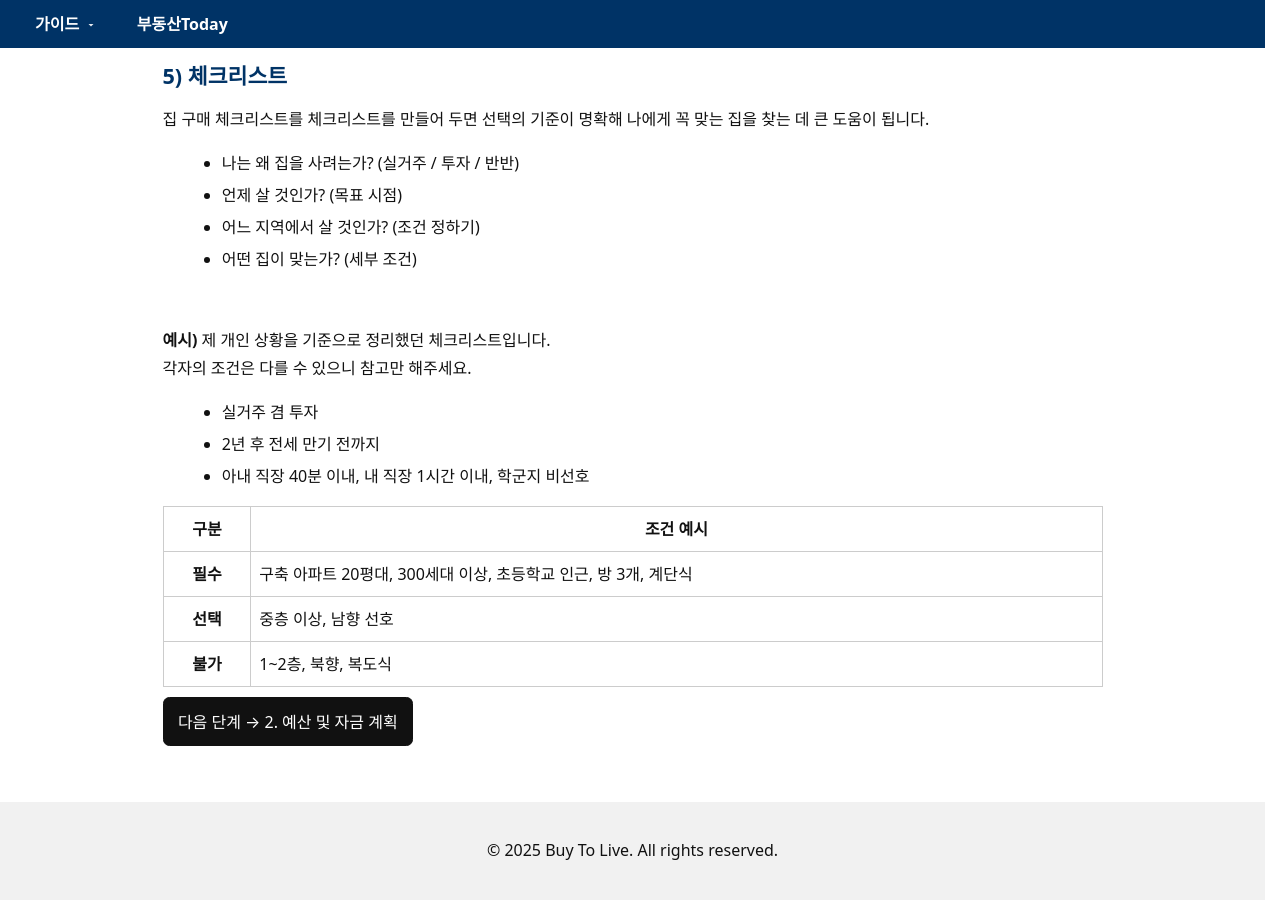
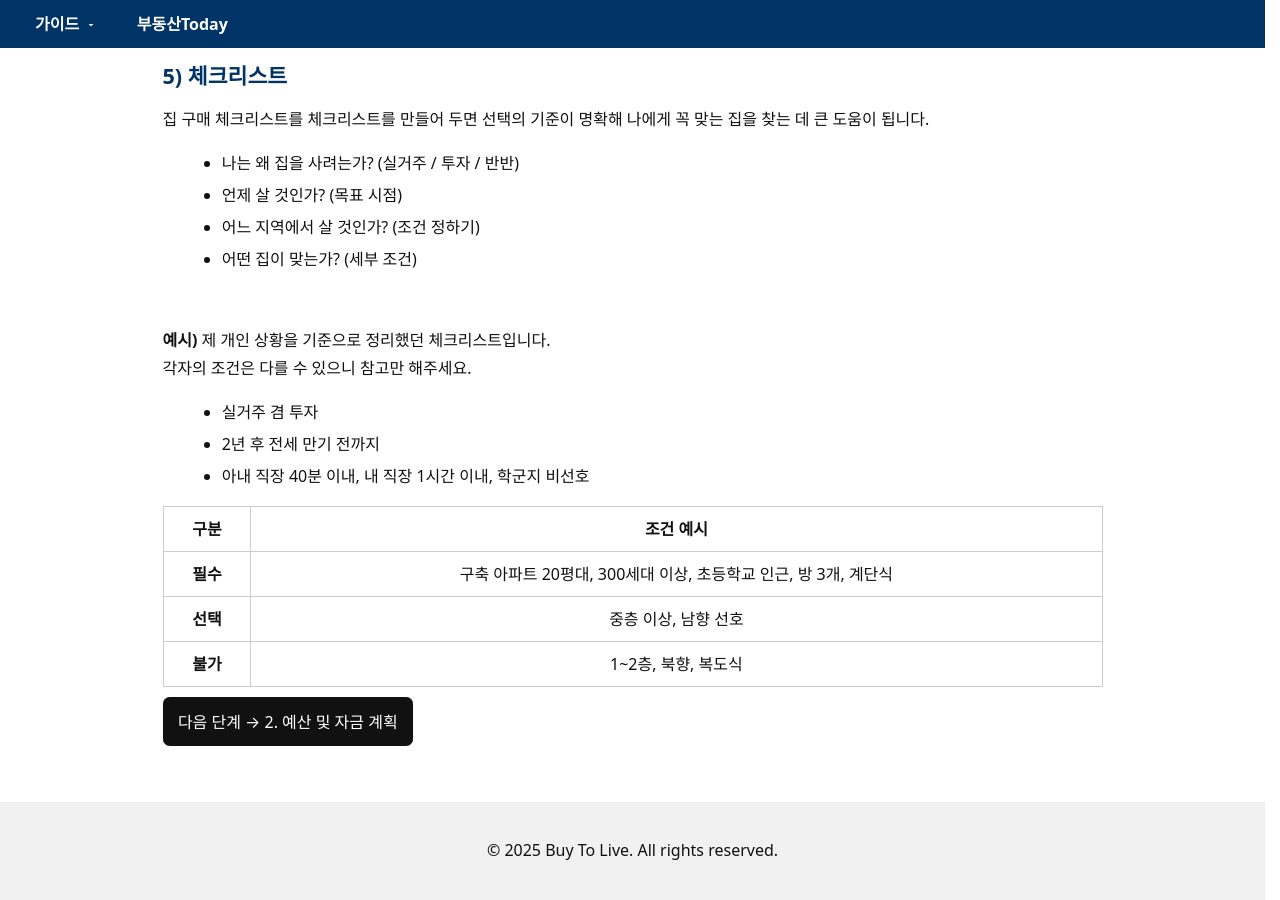
Before and after one commit to kimkisaa/land, a Jekyll site: the page built from guide/1-goal-setting.md, in a window 1280 px wide and 900 px high, scrolled down 1302 px. Built offline with Jekyll 4.4.1, drawn with Linux system fonts in a browser that asks for light colours.

Commit message:
Update 1-goal-setting.md

```diff
--- a/guide/1-goal-setting.md
+++ b/guide/1-goal-setting.md
@@ -85,15 +85,15 @@ image: /assets/images/og-image.jpg
   <tbody>
     <tr>
       <td><strong>필수</strong></td>
-      <td style="text-align:left;">구축 아파트 20평대, 300세대 이상, 초등학교 인근, 방 3개, 계단식</td>
+      <td>구축 아파트 20평대, 300세대 이상, 초등학교 인근, 방 3개, 계단식</td>
     </tr>
     <tr>
       <td><strong>선택</strong></td>
-      <td style="text-align:left;">중층 이상, 남향 선호</td>
+      <td>중층 이상, 남향 선호</td>
     </tr>
     <tr>
       <td><strong>불가</strong></td>
-      <td style="text-align:left;">1~2층, 북향, 복도식</td>
+      <td>1~2층, 북향, 복도식</td>
     </tr>
   </tbody>
 </table>
```
